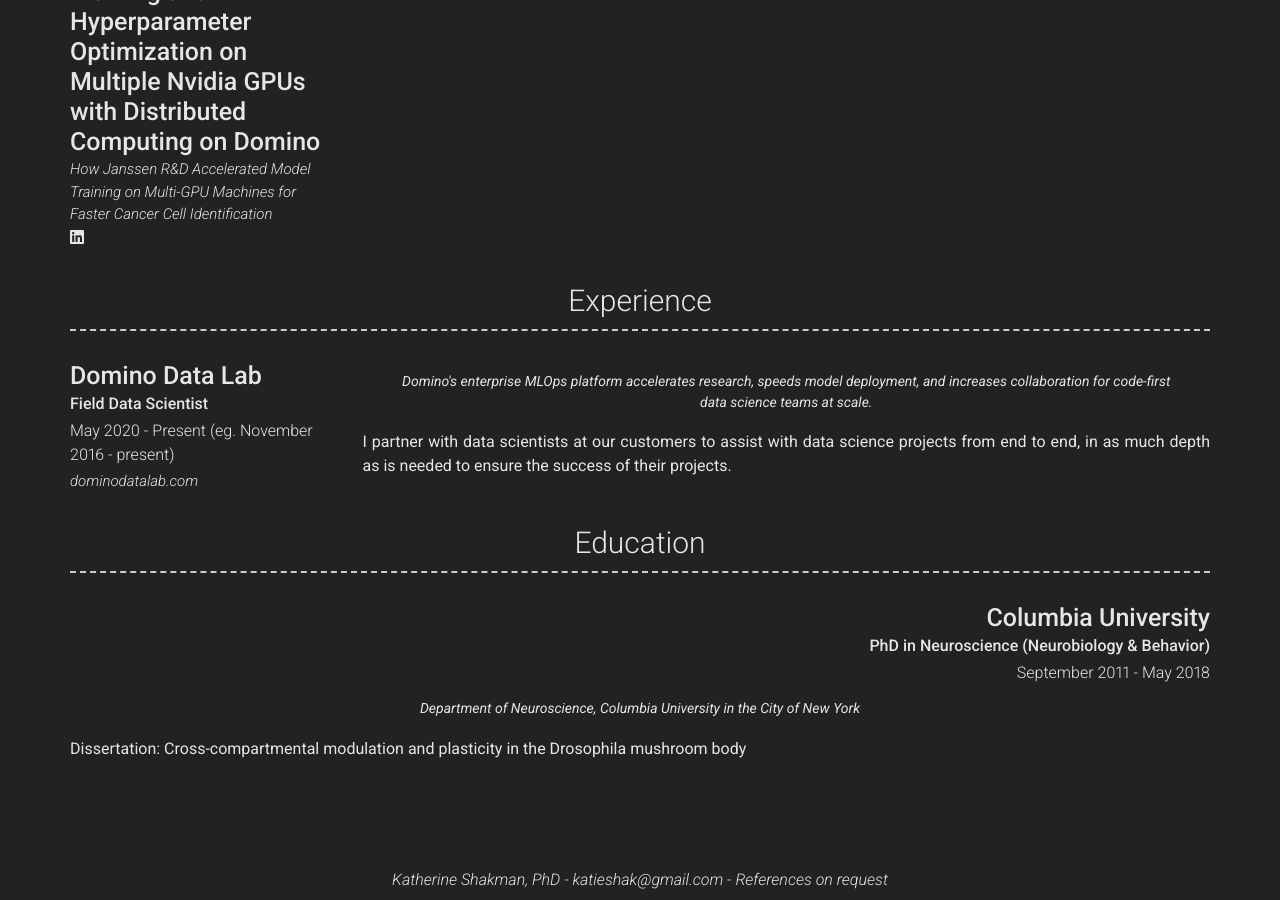
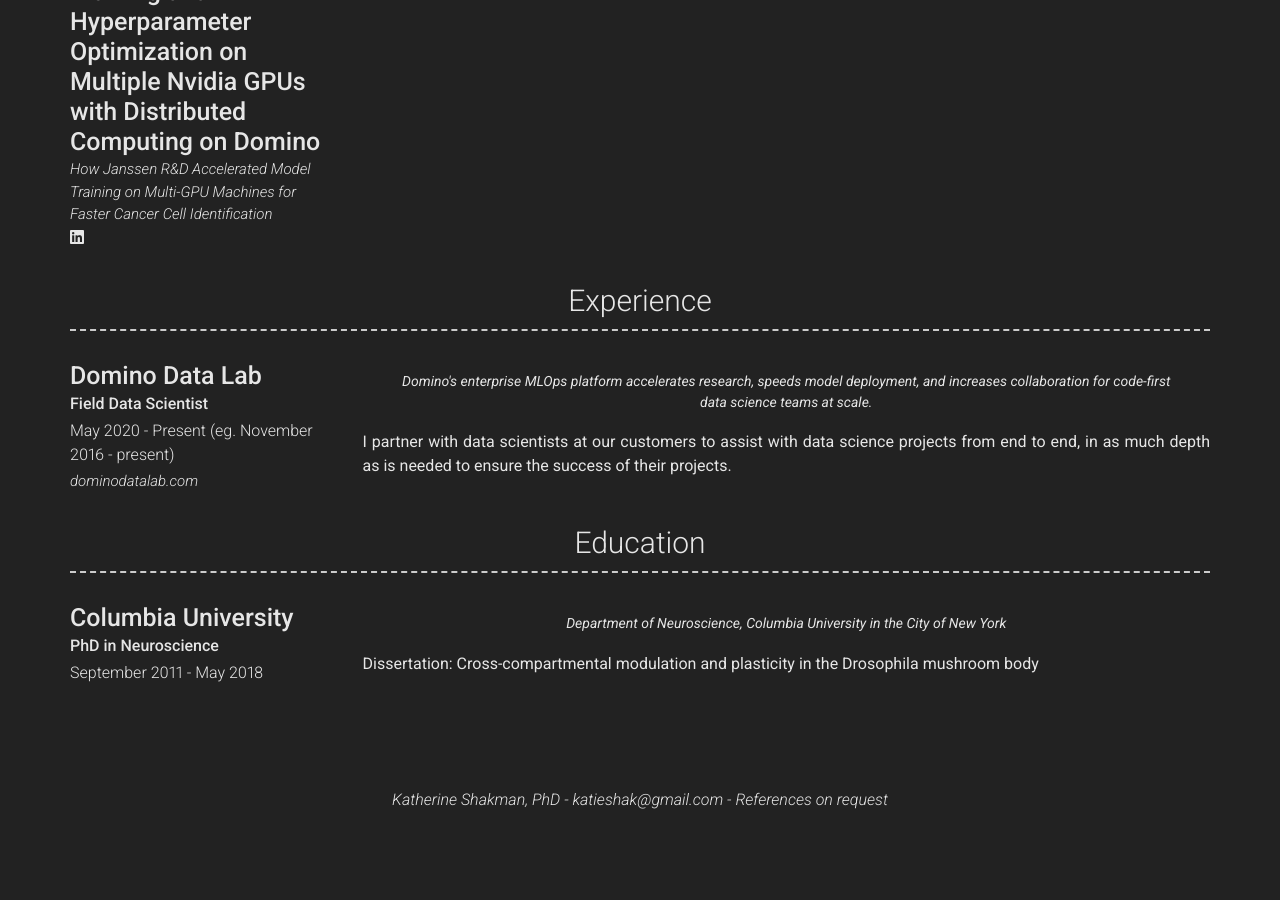
Before and after one commit to katieshakman/katieshakman.github.io, a Jekyll site: the page built from index.md, in a window 1280 px wide and 900 px high, scrolled down 854 px. Built offline with Jekyll 4.4.1, drawn with Linux system fonts in a browser that asks for light colours; nearby versions of some CDN libraries; after the commit the page ends 1674 px from its top, so only the background shows below that.

Commit message:
Update education layout (center)

```diff
--- a/_config.yml
+++ b/_config.yml
@@ -98,9 +98,9 @@ content:
   - title: Education
     layout: list
     content:
-      - layout: top-right
+      - layout: center
         title: Columbia University
-        sub_title: PhD in Neuroscience (Neurobiology & Behavior)
+        sub_title: PhD in Neuroscience
         caption: September 2011 - May 2018
         quote: >
           Department of Neuroscience, Columbia University in the City of New York
```
